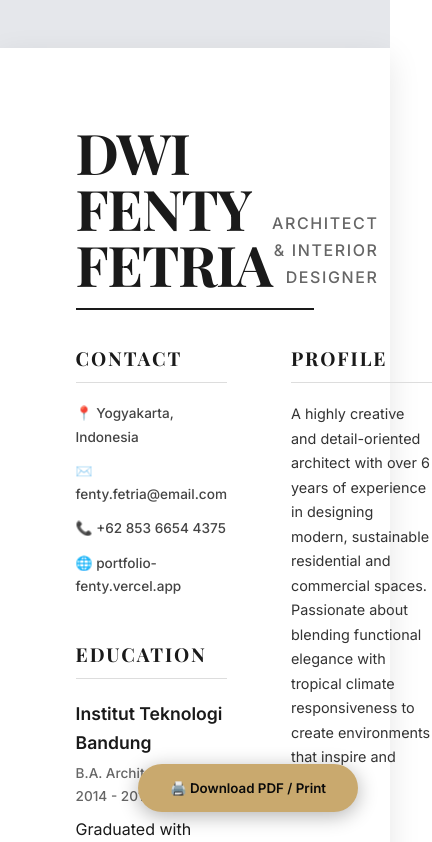
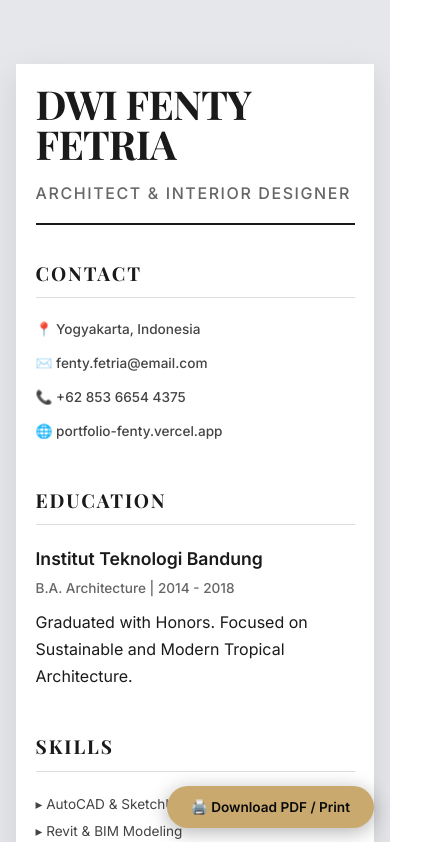
Before and after one commit to imamabdurrahmann/portfolio-fenty-next, a Next.js app: page /cv in a window 390 px wide. Shown: the top 842 px of the page, 432 px wide, since content can reach past the window. Built offline with nearby package versions, Linux system fonts and the light colour scheme; a web font is replaced by a local one.

Commit message:
Fix CV mobile layout overflow

```diff
--- a/src/app/globals.css
+++ b/src/app/globals.css
@@ -722,6 +722,37 @@ body.cv-print-mode {
 }
 .cv-print-btn:hover { transform: translateY(-5px); box-shadow: 0 8px 25px rgba(0,0,0,0.4); }
 
+/* Mobile View Adjustments for CV (Only on Screen) */
+@media screen and (max-width: 768px) {
+  .cv-container {
+    padding: 5vw;
+    margin: 1rem;
+    width: auto;
+    min-height: auto;
+  }
+  .cv-header {
+    flex-direction: column;
+    align-items: flex-start;
+    gap: 1rem;
+  }
+  .cv-header h1 {
+    font-size: 2.5rem;
+  }
+  .cv-header div {
+    text-align: left !important;
+  }
+  .cv-body {
+    grid-template-columns: 1fr;
+    gap: 2.5rem;
+  }
+  .cv-print-btn {
+    bottom: 1rem;
+    right: 1rem;
+    padding: 0.8rem 1.5rem;
+    font-size: 0.85rem;
+  }
+}
+
 .cv-wrapper {
   background: #e5e7eb;
   min-height: 100vh;
```
